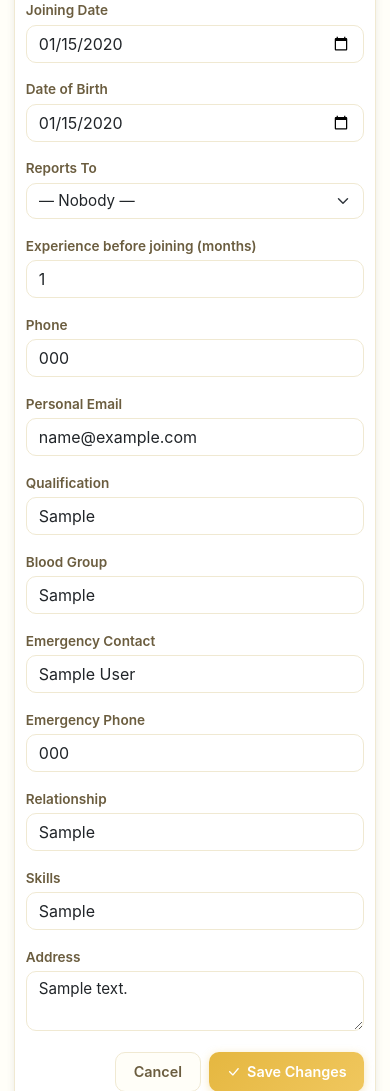
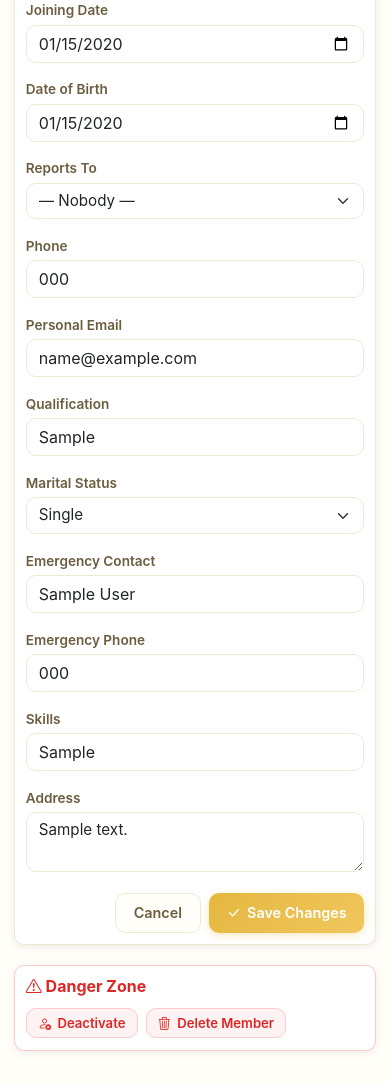
Before and after one commit to adityakadlag2004/silicon-crm, a Django app: page /clients/team/1/edit/ in a window 390 px wide. Shown: the part 967-2058 px from the top of the page. After the commit the page ends 2022 px from the top, so only its background shows below. Run offline with Django 4.2, Linux system fonts and the light colour scheme; a user stored in the database is signed in; tables that the repository leaves empty hold one stand-in row (values such as "Sample post"); data that the repository does not hold is empty; parts of the project's set-up code (start-up, migrations or seed data) failed here and were passed over; some libraries are stand-ins or nearby versions.

Commit message:
People: marital status replaces blood group; drop prior experience
The employee form was asking for things the firm does not act on.

* blood_group -> marital_status (Single / Married, blank allowed).
* emergency_contact_relation deleted; the emergency contact keeps name
  and phone, which is what anyone would actually use.
* prior_experience_months deleted, and with it total_experience_months,
  experience_display and the "Total experience" KPI on team detail and
  my profile. Joining date is the only experience input now; tenure_display
  already derives from it, so team detail reads "Joined 15 Jun 2021 (4y 1m)".

Migration 0104 drops the three columns and adds one. Both employee forms,
the admin edit page and the detail page updated; tests follow.

Co-Authored-By: Claude Opus 4.8 <noreply@anthropic.com>

```diff
--- a/clients/models/hr.py
+++ b/clients/models/hr.py
@@ -12,6 +12,10 @@ class Employee(models.Model):
         ADMIN = "admin", "Admin"
         MANAGER = "manager", "Manager"
         EMPLOYEE = "employee", "Employee"
+
+    class Marital(models.TextChoices):
+        SINGLE = "single", "Single"
+        MARRIED = "married", "Married"
 
     class Domain(models.TextChoices):
         SALES = "sales", "Sales"
@@ -37,7 +41,7 @@ class Employee(models.Model):
     personal_email = models.EmailField(blank=True)
     phone = models.CharField(max_length=20, blank=True)
     address = models.TextField(blank=True)
-    blood_group = models.CharField(max_length=8, blank=True)
+    marital_status = models.CharField(max_length=10, choices=Marital.choices, blank=True)
 
     # ── The job ───────────────────────────────────────────────────────
     position = models.CharField(max_length=80, blank=True,
@@ -47,8 +51,6 @@ class Employee(models.Model):
     joining_date = models.DateField(null=True, blank=True)
     reports_to = models.ForeignKey("self", null=True, blank=True, on_delete=models.SET_NULL,
                                    related_name="reportees")
-    prior_experience_months = models.PositiveIntegerField(
-        default=0, help_text="Experience before joining, in months.")
     qualification = models.CharField(max_length=120, blank=True)
     skills = models.CharField(max_length=255, blank=True,
                               help_text="Comma-separated, e.g. 'MFD, NISM-VA, Excel'.")
@@ -56,7 +58,6 @@ class Employee(models.Model):
     # ── In case of emergency ──────────────────────────────────────────
     emergency_contact_name = models.CharField(max_length=80, blank=True)
     emergency_contact_phone = models.CharField(max_length=20, blank=True)
-    emergency_contact_relation = models.CharField(max_length=40, blank=True)
 
     notes = models.TextField(blank=True)
     profile_updated_at = models.DateTimeField(null=True, blank=True)
@@ -89,11 +90,6 @@ class Employee(models.Model):
             months -= 1
         return max(months, 0)
 
-    @property
-    def total_experience_months(self):
-        """Tenure here plus whatever they brought with them."""
-        return self.tenure_months + (self.prior_experience_months or 0)
-
     @staticmethod
     def humanise_months(months):
         """36 -> '3y', 14 -> '1y 2m', 5 -> '5m', 0 -> '—'."""
@@ -107,10 +103,6 @@ class Employee(models.Model):
     @property
     def tenure_display(self):
         return self.humanise_months(self.tenure_months)
-
-    @property
-    def experience_display(self):
-        return self.humanise_months(self.total_experience_months)
 
     def skill_list(self):
         return [s.strip() for s in (self.skills or "").split(",") if s.strip()]
--- a/clients/views/team.py
+++ b/clients/views/team.py
@@ -188,7 +188,6 @@ def team_detail(request, employee_id):
                    {"label": emp.full_name}],
         "kpis": [
             {"label": "With the firm", "value": emp.tenure_display, "color": "#4338CA"},
-            {"label": "Total experience", "value": emp.experience_display, "color": "#0369A1"},
             {"label": "Profile", "value": f"{emp.profile_completeness}%",
              "color": "#15803D" if emp.profile_is_complete else "#B45309"},
             {"label": "Clients", "value": Client.objects.filter(mapped_to=emp).count(),
@@ -271,9 +270,9 @@ def team_edit(request, employee_id):
         # so a half-filled form never wipes a known joining date.
         text_fields = [
             "first_name", "middle_name", "last_name", "position", "phone",
-            "personal_email", "address", "blood_group", "qualification",
+            "personal_email", "address", "qualification",
             "skills", "emergency_contact_name", "emergency_contact_phone",
-            "emergency_contact_relation", "notes",
+            "notes",
         ]
         for field in text_fields:
             if field in request.POST:
@@ -287,9 +286,8 @@ def team_edit(request, employee_id):
                 parsed = parse_date_param(raw)
                 if parsed:
                     setattr(emp, field, parsed)
-        raw_prior = (request.POST.get("prior_experience_months") or "").strip()
-        if raw_prior.isdigit():
-            emp.prior_experience_months = int(raw_prior)
+        if request.POST.get("marital_status") in dict(Employee.Marital.choices):
+            emp.marital_status = request.POST["marital_status"]
         raw_manager = (request.POST.get("reports_to") or "").strip()
         if raw_manager.isdigit():
             emp.reports_to = Employee.objects.filter(pk=int(raw_manager)).exclude(pk=emp.pk).first()
@@ -488,7 +486,6 @@ def my_profile(request):
             {"label": "Profile Complete", "value": f"{emp.profile_completeness}%",
              "color": "#15803D" if emp.profile_is_complete else "#B45309"},
             {"label": "With the firm", "value": emp.tenure_display, "color": "#4338CA"},
-            {"label": "Total experience", "value": emp.experience_display, "color": "#0369A1"},
         ],
         "emp": emp,
         "form": form,
--- a/templates/team/team_detail.html
+++ b/templates/team/team_detail.html
@@ -127,12 +127,12 @@
       <div class="ki-field"><span class="k">Date of birth</span><span class="v">{{ emp.date_of_birth|date:"d M Y"|default:"—" }}</span></div>
       <div class="ki-field"><span class="k">Phone</span><span class="v">{{ emp.phone|default:"—" }}</span></div>
       <div class="ki-field"><span class="k">Personal email</span><span class="v">{{ emp.personal_email|default:"—" }}</span></div>
-      <div class="ki-field"><span class="k">Blood group</span><span class="v">{{ emp.blood_group|default:"—" }}</span></div>
+      <div class="ki-field"><span class="k">Marital status</span><span class="v">{{ emp.get_marital_status_display|default:"—" }}</span></div>
       <div class="ki-field"><span class="k">Qualification</span><span class="v">{{ emp.qualification|default:"—" }}</span></div>
-      <div class="ki-field"><span class="k">Experience</span><span class="v">{{ emp.experience_display }} total ({{ emp.tenure_display }} here)</span></div>
+      <div class="ki-field"><span class="k">Joined</span><span class="v">{{ emp.joining_date|date:"d M Y"|default:"—" }} ({{ emp.tenure_display }})</span></div>
       <div class="ki-field"><span class="k">Address</span><span class="v">{{ emp.address|default:"—"|linebreaksbr }}</span></div>
       <div class="ki-field"><span class="k">Emergency contact</span>
-        <span class="v">{% if emp.emergency_contact_name %}{{ emp.emergency_contact_name }}{% if emp.emergency_contact_relation %} ({{ emp.emergency_contact_relation }}){% endif %}{% if emp.emergency_contact_phone %} · {{ emp.emergency_contact_phone }}{% endif %}{% else %}—{% endif %}</span>
+        <span class="v">{% if emp.emergency_contact_name %}{{ emp.emergency_contact_name }}{% if emp.emergency_contact_phone %} · {{ emp.emergency_contact_phone }}{% endif %}{% else %}—{% endif %}</span>
       </div>
     </div>
     {% if emp.skill_list %}
--- a/templates/team/team_edit.html
+++ b/templates/team/team_edit.html
@@ -97,10 +97,6 @@
         </select>
       </div>
       <div>
-        <label class="form-label" for="id_prior_exp">Experience before joining (months)</label>
-        <input type="number" min="0" id="id_prior_exp" name="prior_experience_months" class="form-control" value="{{ emp.prior_experience_months }}">
-      </div>
-      <div>
         <label class="form-label" for="id_phone">Phone</label>
         <input type="text" id="id_phone" name="phone" class="form-control" value="{{ emp.phone }}">
       </div>
@@ -113,8 +109,12 @@
         <input type="text" id="id_qualification" name="qualification" class="form-control" value="{{ emp.qualification }}">
       </div>
       <div>
-        <label class="form-label" for="id_blood_group">Blood Group</label>
-        <input type="text" id="id_blood_group" name="blood_group" class="form-control" value="{{ emp.blood_group }}">
+        <label class="form-label" for="id_marital_status">Marital Status</label>
+        <select id="id_marital_status" name="marital_status" class="form-select">
+          <option value="">— Not set —</option>
+          <option value="single" {% if emp.marital_status == "single" %}selected{% endif %}>Single</option>
+          <option value="married" {% if emp.marital_status == "married" %}selected{% endif %}>Married</option>
+        </select>
       </div>
       <div>
         <label class="form-label" for="id_ec_name">Emergency Contact</label>
@@ -123,10 +123,6 @@
       <div>
         <label class="form-label" for="id_ec_phone">Emergency Phone</label>
         <input type="text" id="id_ec_phone" name="emergency_contact_phone" class="form-control" value="{{ emp.emergency_contact_phone }}">
-      </div>
-      <div>
-        <label class="form-label" for="id_ec_rel">Relationship</label>
-        <input type="text" id="id_ec_rel" name="emergency_contact_relation" class="form-control" value="{{ emp.emergency_contact_relation }}">
       </div>
       <div class="full-width">
         <label class="form-label" for="id_skills">Skills</label>
```
Also changed, not shown: clients/forms.py (+6 -9 lines), clients/test/test_people.py (+4 -13 lines), clients/migrations/0104_remove_employee_blood_group_and_more.py (added).
